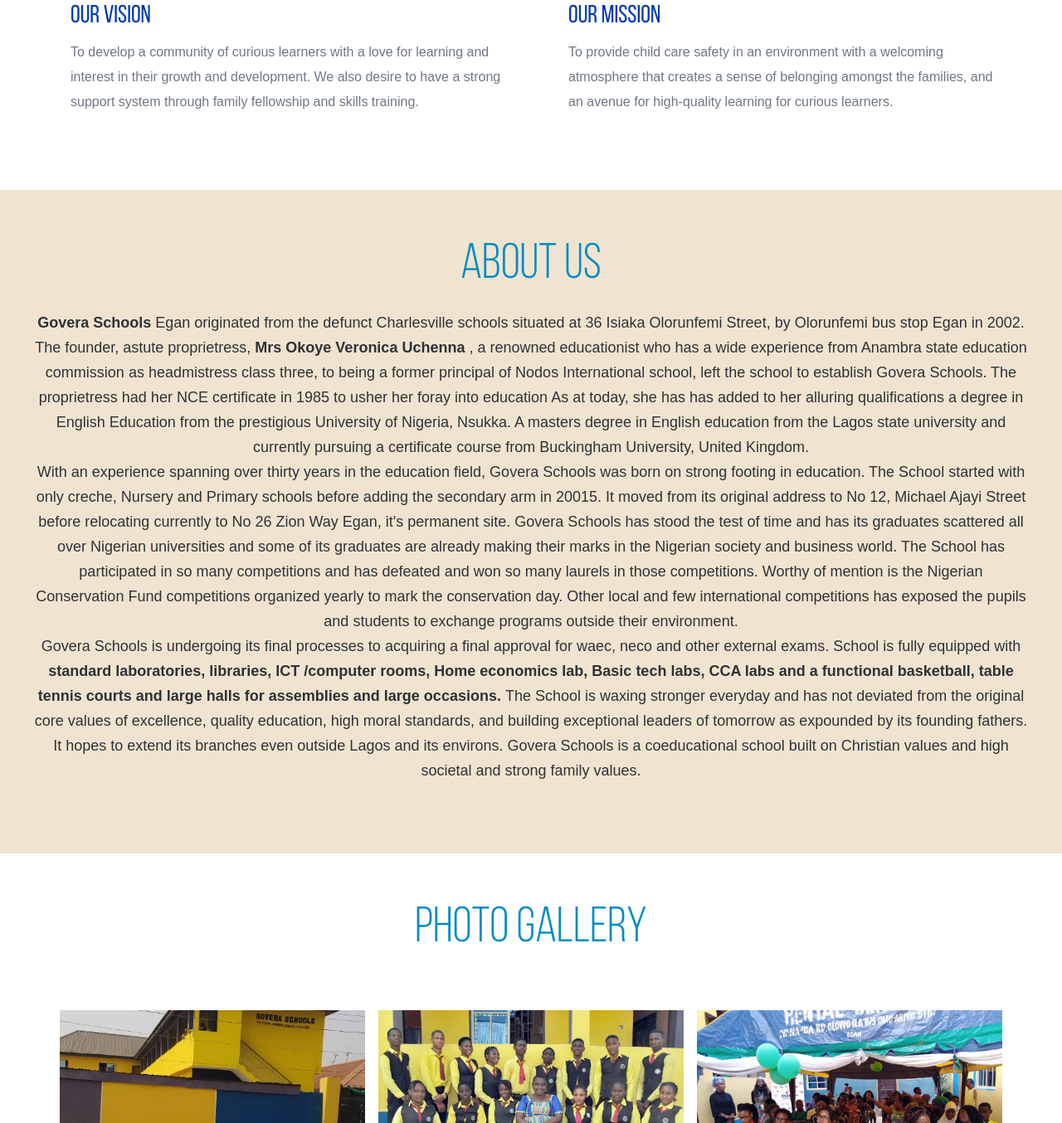
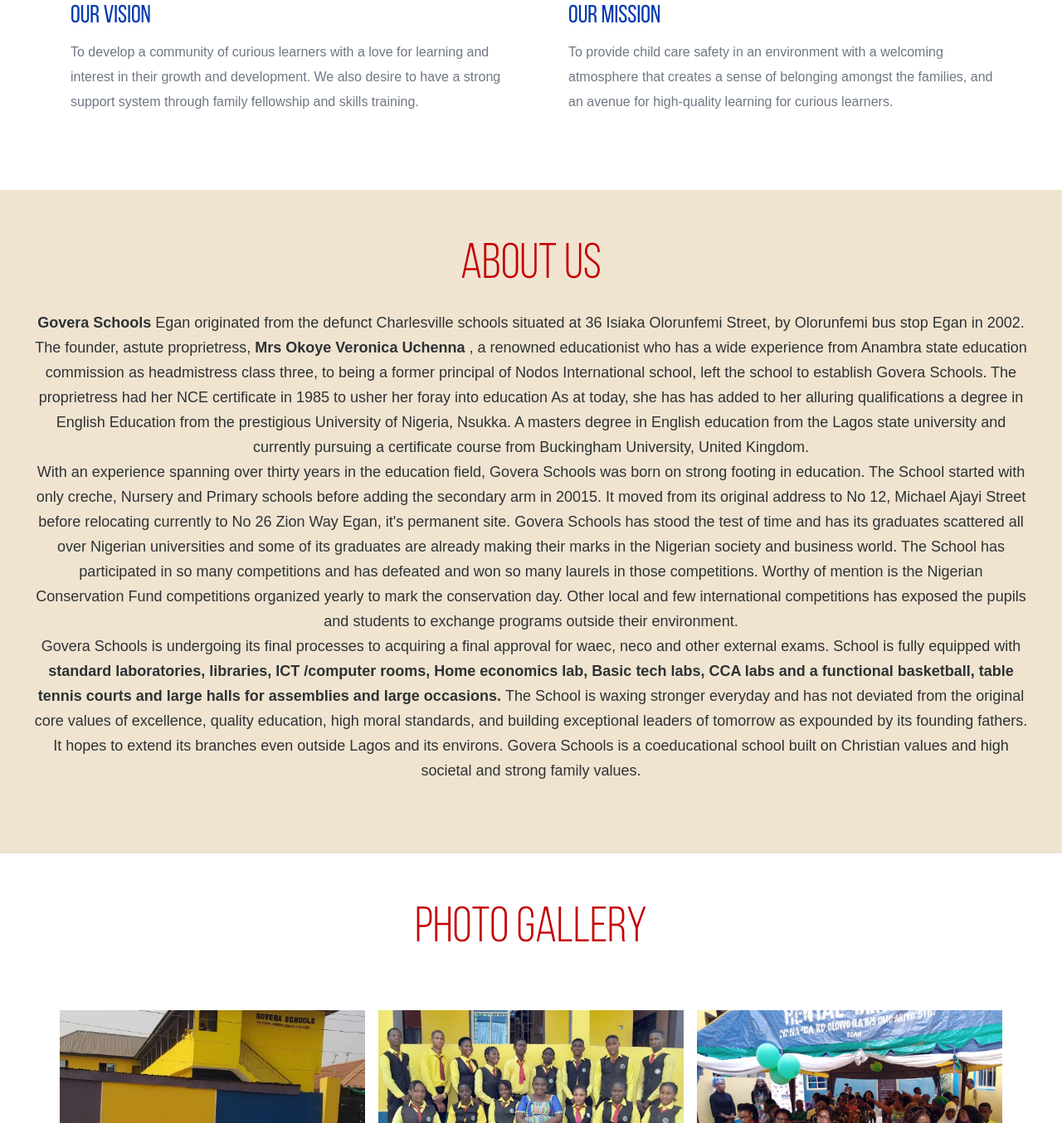
Before and after one commit to blaycoder/Govera-School, a plain HTML site: page index.html in a window 1280 px wide. Shown: the part 891-2245 px from the top of the page at 83% size. Drawn offline with nearby package versions, Linux system fonts and the light colour scheme; files whose address does not match are found by name.

Commit message:
Update index.html

```diff
--- a/index.html
+++ b/index.html
@@ -114,7 +114,7 @@
 
 	<section class="news" id="about">
 		<div class="container">
-			<h2 style="color: #008bc4">About Us</h2>
+			<h2 style="color: #c40000">About Us</h2>
 			<div class="about-text">
 				<p>
 					<strong>Govera Schools</strong>	Egan originated from the defunct Charlesville schools situated
@@ -145,29 +145,6 @@
 							Govera Schools is a coeducational school built on Christian values and high societal and strong family values.
 						</p>
 
-
-				<!-- <p> <strong> ACS Schools</strong> offers qualitative and sound education to children under the guidance
-					of morally academic sound instructors with quality background.
-					<strong>*Qualified and experienced teachers</strong>
-					<strong>*Good and conducive learning environment</strong>
-					<strong>*Computer based instruction</strong>
-					<strong>*Transport facilities</strong>
-					<strong>*Efficient and effective transmission of cultural heritage</strong>
-					<strong>*Moderate Fees</strong>
-					<strong>*Student Centred Curriculum</strong>
-					<strong>* Sports and Game facilities</strong>
-				</p>
-				<p>
-					We provide a functional, cost effective and flexible learning opportunities which adds long life
-					values to quality education for all categories of children.
-				</p>
-				<p>
-					To stand out as foremost coeducational Institution providing highly accessible quality education
-					which is anchored by social justice, equity, quality and national cohesion through a comprehensive
-					reach with no barriers to race, religion, tribe or politics
-				</p> -->
-
-
 			</div>
 		</div>
 		<!-- / container -->
@@ -175,7 +152,7 @@
 
 	<section class="events" id="gallery">
 		<div class="container">
-			<h2 style="color: #008bc4">Photo Gallery</h2>
+			<h2 style="color: #c40000">Photo Gallery</h2>
 			<main class="mainbar">
 				<main class="mainbar">
 					<div class="containerbar">
```
